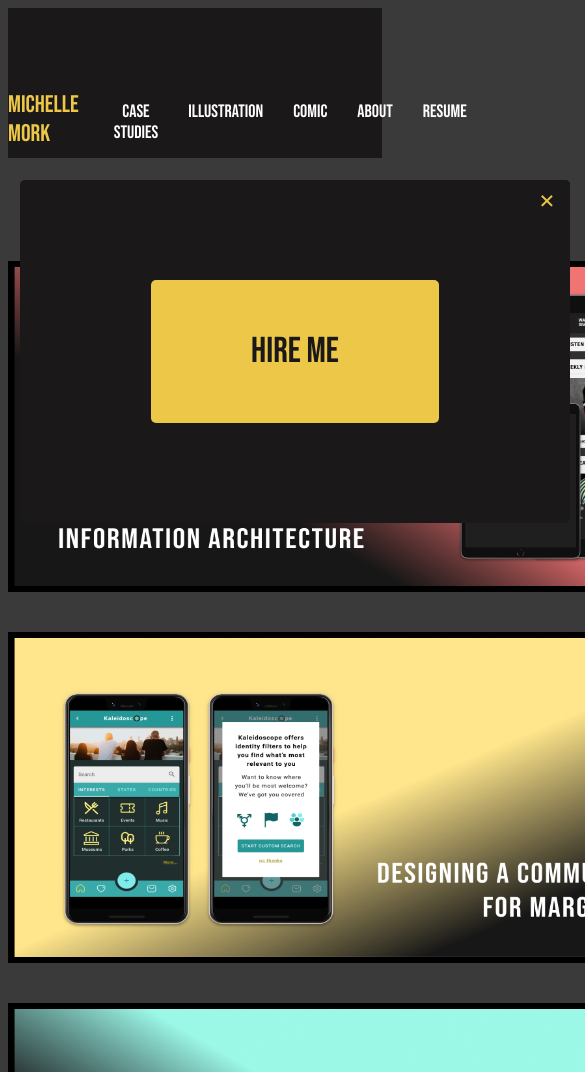
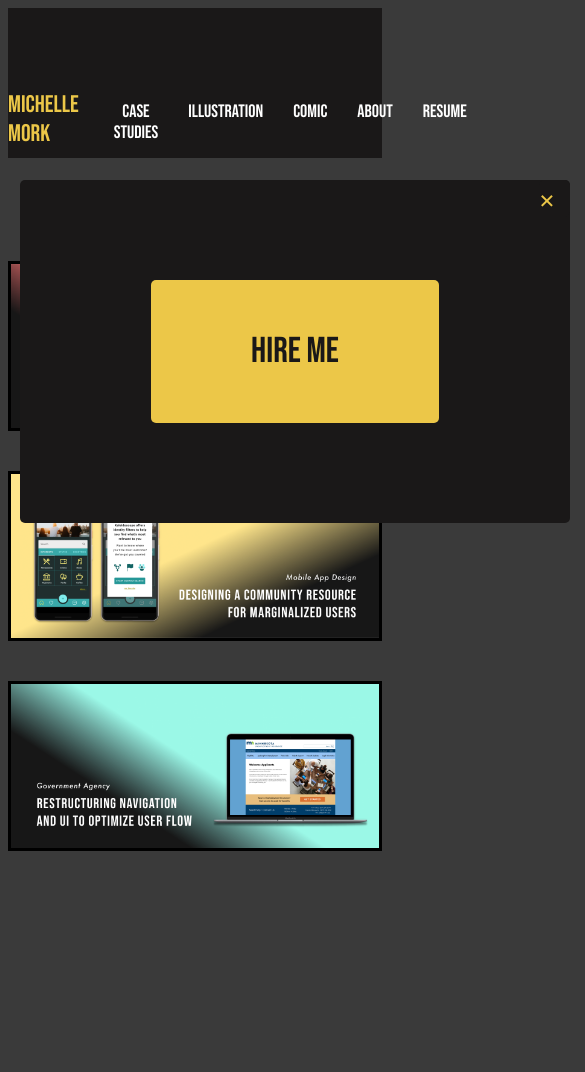
Before and after one commit to mmork33/UX_HW_19, a plain HTML site: page index.html in a window 390 px wide. Shown: the top 1072 px of the page, 585 px wide, since content can reach past the window. Drawn offline with nearby package versions, Linux system fonts and the light colour scheme.

Commit message:
added link to case study page and responsiveness to images

```diff
--- a/css/style.css
+++ b/css/style.css
@@ -129,6 +129,8 @@ body {
 
 #radioK {
     display: block;
+    width: 100%;
+    height: auto;
     margin-left: auto;
     margin-right: auto;
     padding-top: 5px;
@@ -196,6 +198,8 @@ body {
 
 #kaleidoscope {
    display: block;
+   width: 100%;
+   height: auto;
    margin-left: auto;
    margin-right: auto;
    padding-top: 5px;
@@ -205,6 +209,8 @@ body {
 
 #uimn {
     display: block;
+    width: 100%;
+    height: auto;
     margin-left: auto;
     margin-right: auto;
     padding-top: 5px;
--- a/index.html
+++ b/index.html
@@ -31,7 +31,8 @@
 
   <p id="tagline">UX Designer & Illustrator delivering quality media products to end users</p>
 
-    <img id="radioK" src= "images/banner-radiok.png" alt="Radio K Redesign" width="807" height="331">
+    <a href="https://mmork33.github.io/UX_HW_20/">
+        <img id="radioK" src= "images/banner-radiok.png" alt="Radio K Redesign" width="807" height="331"></a>
 
     <img id="kaleidoscope" src= "images/banner-kaleidoscope.png" alt="Kaliedoscope Prototype" width="807" height="331">
 
```
